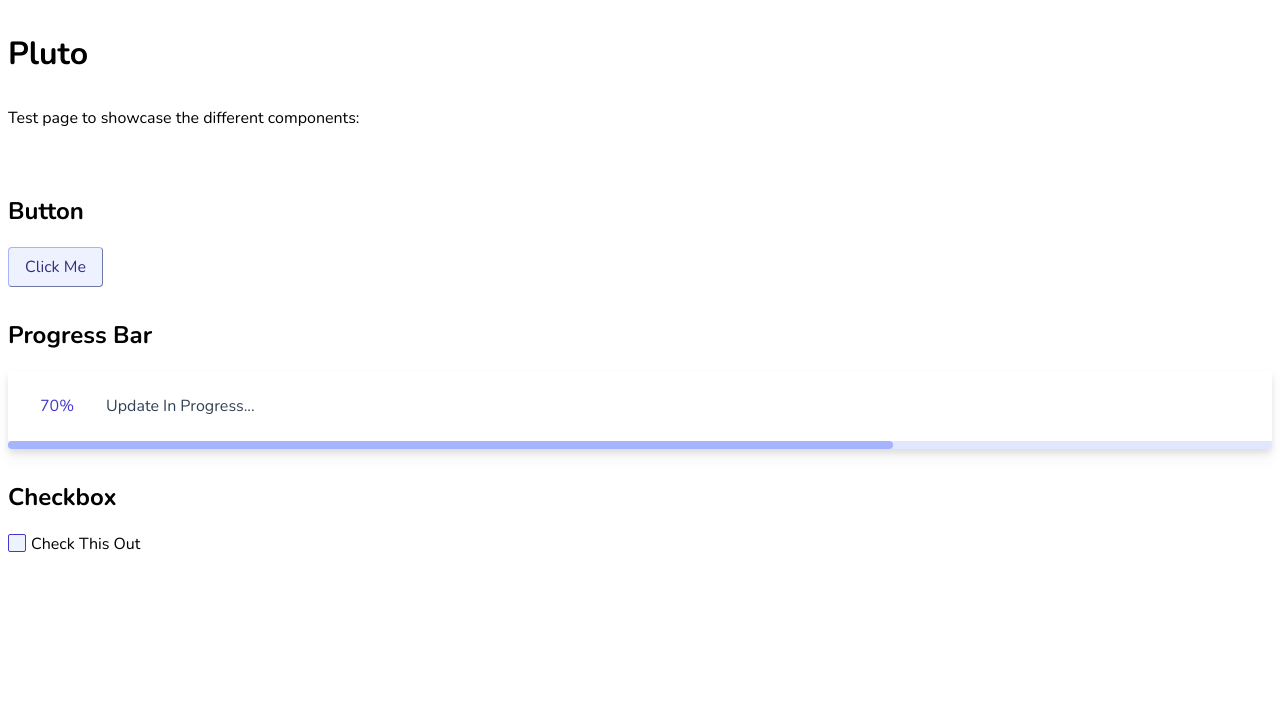
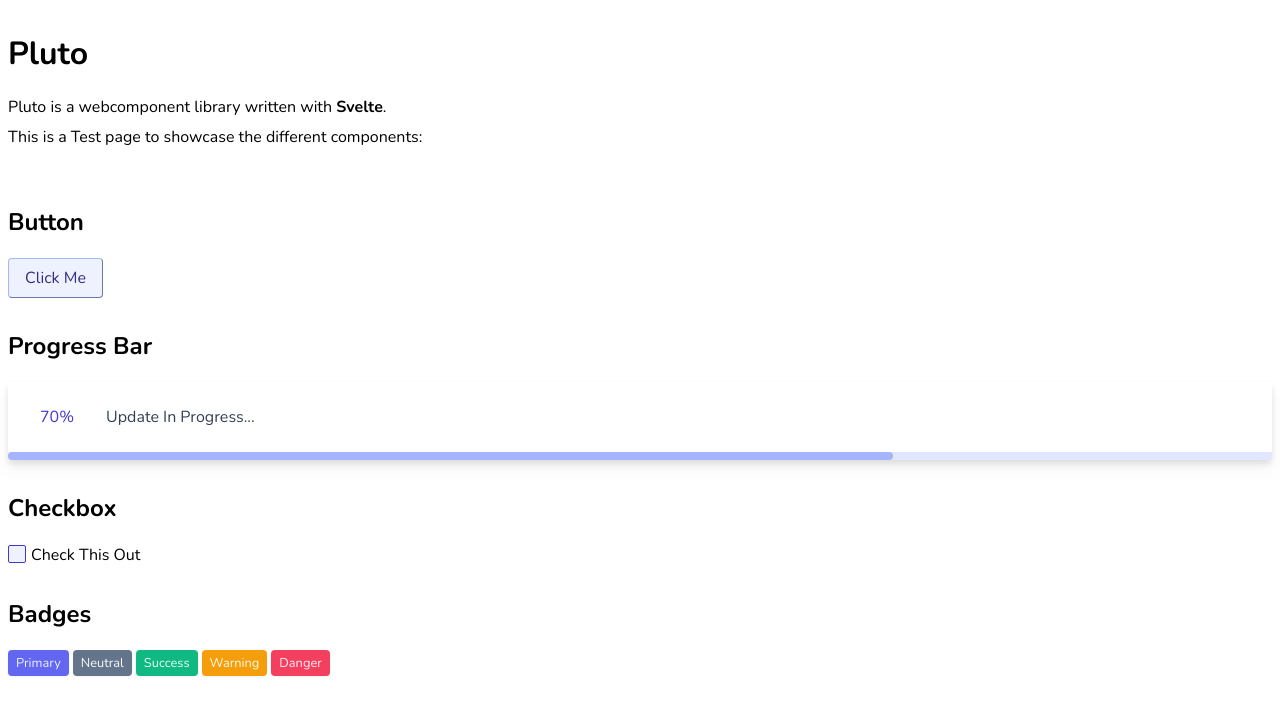
Before and after one commit to Ix76y/pluto, a SvelteKit app: page / in a window 1280 px wide. Shown: the top 714 px of the page. Built offline with nearby package versions, Linux system fonts and the light colour scheme.

Commit message:
Adding Badges

```diff
--- /dev/null
+++ b/src/lib/Badges.svelte
@@ -0,0 +1,110 @@
+<script lang="ts">
+    /**
+     * Set the variant to one of the following:
+     * - primary
+     * - success
+     * - neutral
+     * - warning
+     * - danger
+    */
+   export let variant: 'primary' | 'success' | 'neutral' | 'warning' | 'danger' = 'primary';
+</script>
+
+<div class="inline-block drop-shadow-sm rounded bg-{variant}-500 px-2 py-1 text-{variant}-50">
+    <slot></slot>
+</div>
+
+
+
+<style>
+@import url('https://fonts.googleapis.com/css2?family=Nunito:wght@200;300;400;500;600;700;800;900;1000&display=swap');
+
+*, ::before, ::after {
+  font-family: 'Nunito', sans-serif;
+  font-size: 0.8em;
+  --tw-ring-inset:  ;
+  --tw-ring-offset-width: 0px;
+  --tw-ring-offset-color: #fff;
+  --tw-ring-color: rgb(59 130 246 / 0.5);
+  --tw-ring-offset-shadow: 0 0 #0000;
+  --tw-ring-shadow: 0 0 #0000;
+  --tw-shadow: 0 0 #0000;
+  --tw-shadow-colored: 0 0 #0000;
+  --tw-blur:  ;
+  --tw-brightness:  ;
+  --tw-contrast:  ;
+  --tw-grayscale:  ;
+  --tw-hue-rotate:  ;
+  --tw-invert:  ;
+  --tw-saturate:  ;
+  --tw-sepia:  ;
+  --tw-drop-shadow:  ;
+}
+
+.inline-block {
+  display: inline-block;
+}
+
+.rounded {
+  border-radius: 0.25rem;
+}
+
+.bg-warning-500 {
+  background-color: rgb(245 158 11);
+}
+
+.bg-success-500 {
+  background-color: rgb(16 185 129);
+}
+
+.bg-primary-500 {
+  background-color: rgb(99 102 241);
+}
+
+.bg-danger-500 {
+  background-color: rgb(244 63 94);
+}
+
+.bg-neutral-500 {
+  background-color: rgb(100 116 139);
+}
+
+.px-2 {
+  padding-left: 0.5rem;
+  padding-right: 0.5rem;
+}
+
+.py-1 {
+  padding-top: 0.25rem;
+  padding-bottom: 0.25rem;
+}
+
+.text-warning-50 {
+  color: rgb(255 251 235);
+}
+
+.text-success-50 {
+  color: rgb(236 253 245);
+}
+
+.text-primary-50 {
+  color: rgb(238 242 255);
+}
+
+.text-danger-50 {
+  color: rgb(255 241 242);
+}
+
+.text-neutral-50 {
+  color: rgb(248 250 252);
+}
+
+.drop-shadow-sm {
+  --tw-drop-shadow: drop-shadow(0 1px 1px rgb(0 0 0 / 0.05));
+  filter: var(--tw-blur) var(--tw-brightness) var(--tw-contrast) var(--tw-grayscale) var(--tw-hue-rotate) var(--tw-invert) var(--tw-saturate) var(--tw-sepia) var(--tw-drop-shadow);
+}
+
+
+
+
+</style>
--- a/src/routes/+page.svelte
+++ b/src/routes/+page.svelte
@@ -1,10 +1,12 @@
 <script>
+    import Badges from '../lib/Badges.svelte';
     import Button from '../lib/Button.svelte';
     import ProgressBar from '../lib/ProgressBar.svelte';
     import CheckBox from '../lib/CheckBox.svelte';
 </script>
 <h1>Pluto</h1>
-<p>Test page to showcase the different components:</p>
+<p>Pluto is a webcomponent library written with <strong>Svelte</strong>.</p>
+<p>This is a Test page to showcase the different components:</p>
 <br>
 <h2>Button</h2>
 <Button></Button>
@@ -12,13 +14,26 @@
 <ProgressBar percentage={0.7} showText='Update In Progress...'/>
 <h2>Checkbox</h2>
 <CheckBox>Check This Out</CheckBox>
+
+<h2>Badges</h2>
+<Badges>Primary</Badges>
+<Badges variant="neutral">Neutral</Badges>
+<Badges variant="success">Success</Badges>
+<Badges variant="warning">Warning</Badges>
+<Badges variant="danger">Danger</Badges>
+
 <style>
 @import url('https://fonts.googleapis.com/css2?family=Nunito:wght@200;300;400;500;600;700;800;900;1000&display=swap');
 
-h1, h2, h3, h4, h5, h6, p {
+h1, h2, h3, h4, h5, h6 {
   font-family: 'Nunito', sans-serif;
   margin-top: 32px;
 }
 
+p {
+  font-family: 'Nunito', sans-serif;
+  margin: 8px 0px;
+}
+
 
 </style>
```
